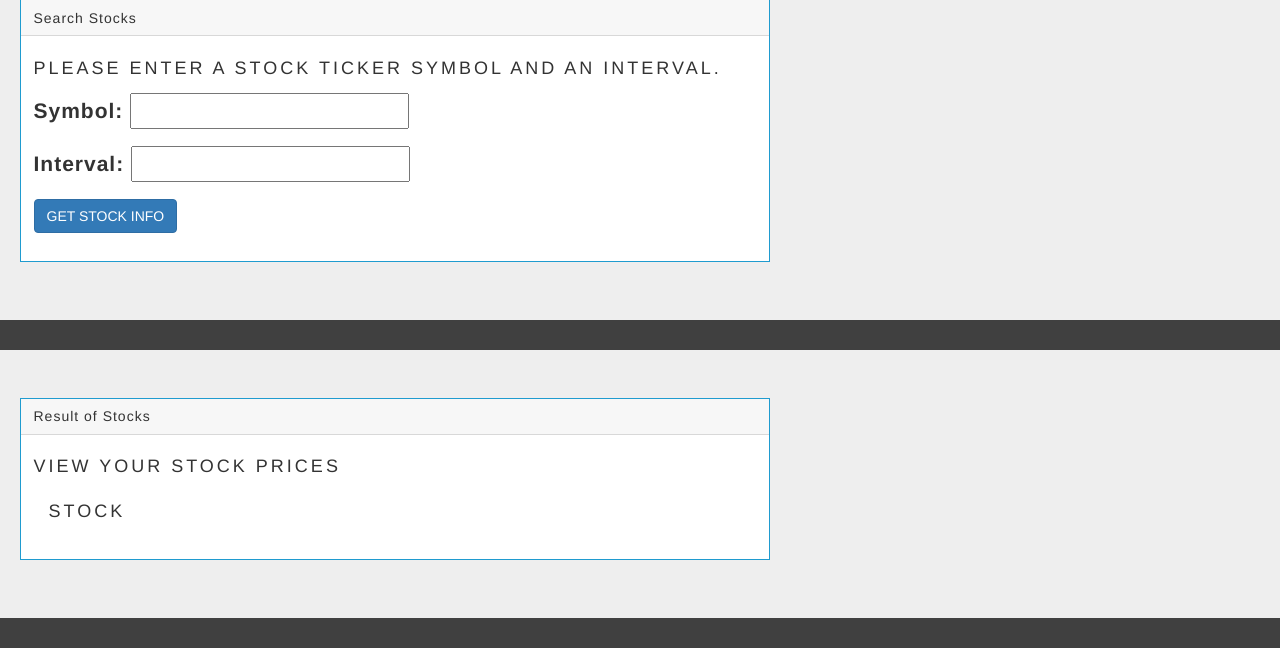
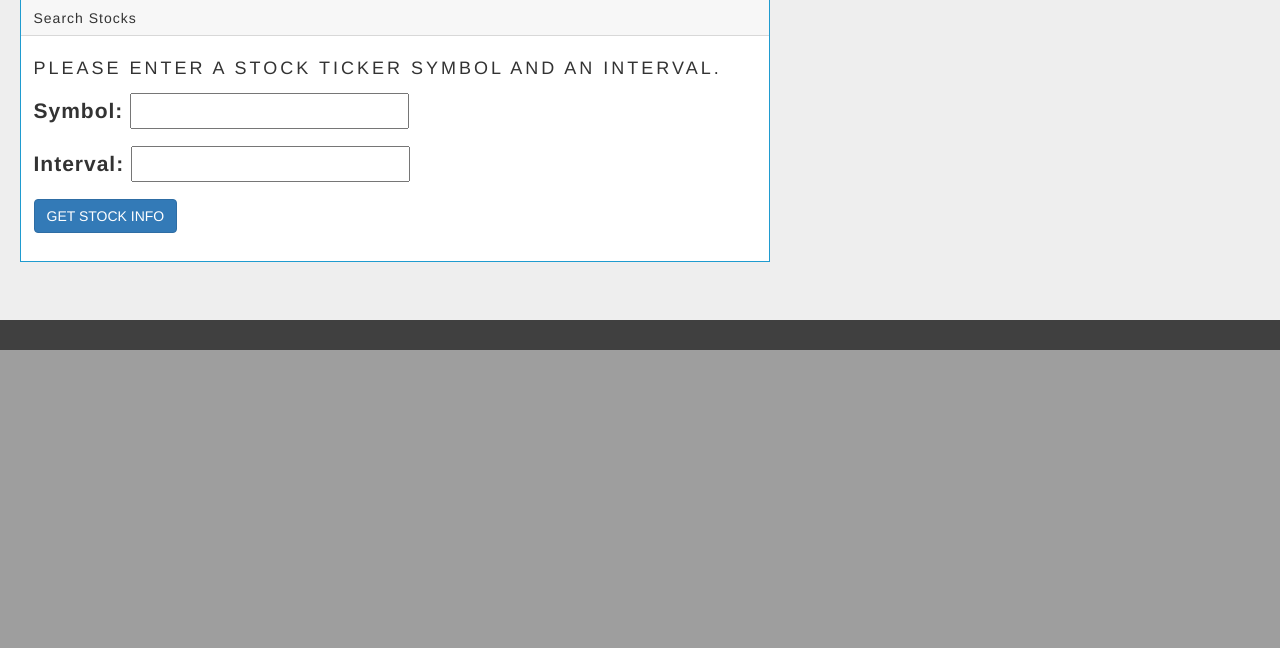
Before and after one commit to JoshKallagunta/Capstone-Final-AlphaVantage, a Django app: page /saved/ in a window 1280 px wide. Shown: the part 1102-1750 px from the top of the page. After the commit the page ends 1452 px from the top, so only its background shows below. Run offline with Django 3.2, Linux system fonts and the light colour scheme; some libraries are stand-ins or nearby versions.

Commit message:
Fix savedstocks template

```diff
--- a/get_stocks/templates/get_stocks/savedstocks/savedstocks.html
+++ b/get_stocks/templates/get_stocks/savedstocks/savedstocks.html
@@ -9,9 +9,7 @@
          <h2>Search results for "{{ stock_name }}" </h2>
          <h3>At interval "{{ interval_time }}"
 
-
             <div>{{ stock_data_html | safe }}</div>
-
 
          <p class="card-text">
          <div class="container">
@@ -22,11 +20,7 @@
             <div class="row">
                <div class="col">
 
-               {% for Stocks in stock_data %}
 
-                  <h5> {{ Stocks }} </h5>
-
-                  {% endfor %}
                </div>
             </div>
          </div>
--- a/get_stocks/templates/get_stocks/searchStocks/searchstocks.html
+++ b/get_stocks/templates/get_stocks/searchStocks/searchstocks.html
@@ -23,42 +23,5 @@
    </div>
 </div>
 
-
-
-
-
-
-
-
-<div class="jumbotron">
-   <div class="card border-info mb-3" style="max-width: 75rem;">
-      <div class="card-header">Result of Stocks</div>
-      <div class="card-body">
-         <h4 class="card-title">View your stock prices</h4>
-         <p class="card-text">
-         <div class="container">
-            <div class="row">
-               <div class="col">
-                  <h4>Stock</h4>
-               </div>
-            </div>
-            <div class="row">
-               <div class="col">
-
-               {% for Stocks in stock_data%}
-
-                  <h5> {{ Stocks }} </h5>
-
-                  {% endfor %}
-               </div>
-            </div>
-         </div>
-         </p>
-      </div>
-   </div>
-</div>
-
-
-
 </form>
 {% endblock %}
--- a/get_stocks/views_search.py
+++ b/get_stocks/views_search.py
@@ -35,7 +35,7 @@ def display_stock_data_(request):
 
                 args = {'stock_name':stock_name, 'interval_time':interval_time, 'stock_data_html':stock_data.to_html() }
                 return render (request, 'get_stocks/savedstocks/savedstocks.html', args)
-                # return HttpResponse(stock_data.to_html())
+                #return HttpResponse(stock_data.to_html())
 
             else:
                 messages.add_message(request, messages.ERROR, 'Sorry, could not connnect to Alpha API.')
```
Also changed, not shown: get_stocks/alphaAPI.py (+1 -18 lines).
